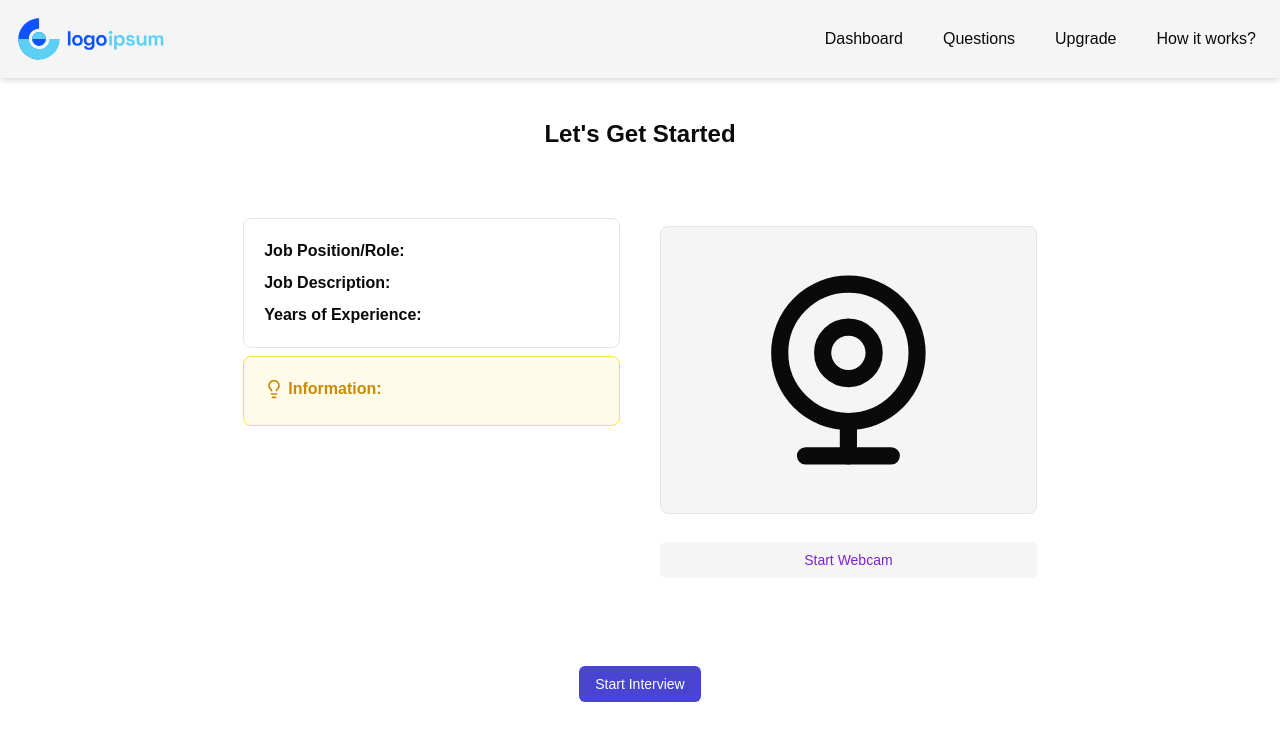
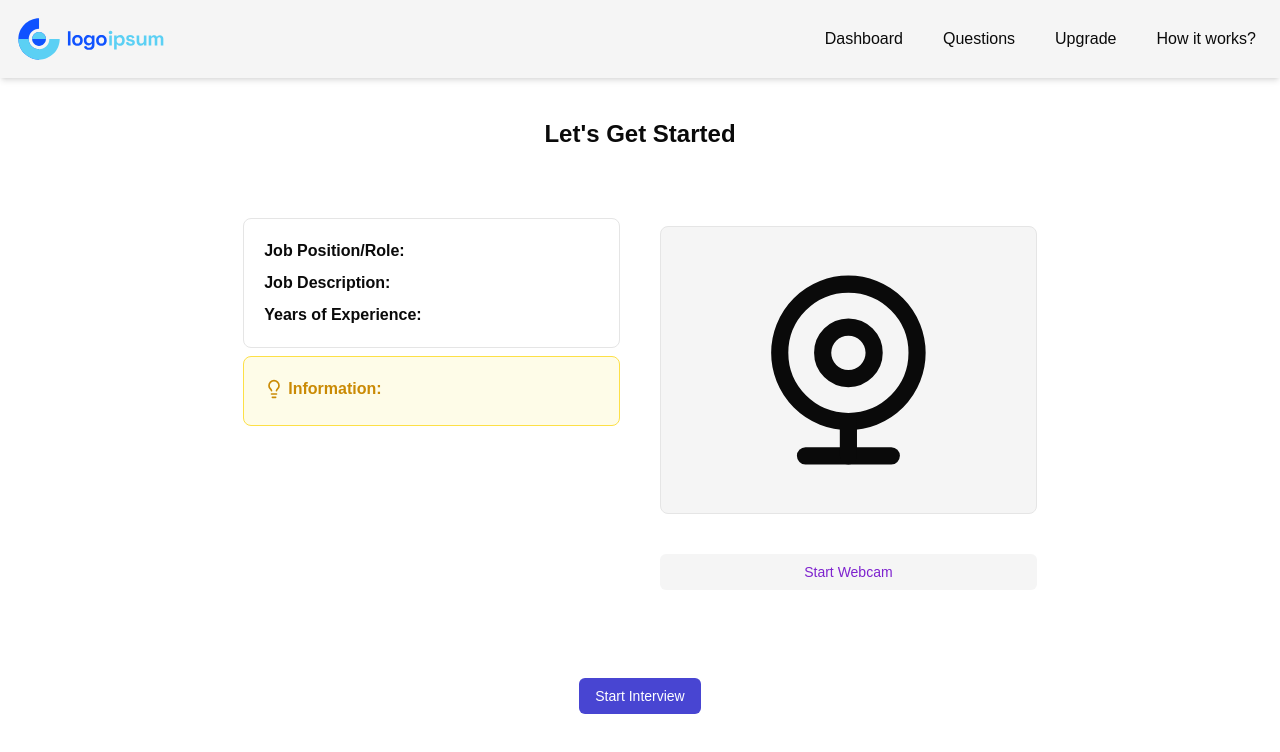
Before and after one commit to code-guru2004/AI-Intrerview, a Next.js app: page /dashboard/interview/1 in a window 1280 px wide. Shown: the top 752 px of the page. Built offline with nearby package versions, Linux system fonts and the light colour scheme; no server answers; the database is empty.

Commit message:
UI update

```diff
--- a/app/dashboard/interview/[interviewId]/page.jsx
+++ b/app/dashboard/interview/[interviewId]/page.jsx
@@ -63,7 +63,7 @@ function Interview({params}) {
                 }}/> :
                 <WebcamIcon className='h-72 w-full my-7 p-10 bg-secondary rounded-lg border'/>
             }
-            <Button className="bg-secondary text-purple-700 w-full hover:text-purple-700 hover:bg-slate-200" onClick={()=>setWebcamEnable(true)}>Start Webcam</Button>
+            <Button className="bg-secondary text-purple-700 w-full hover:text-purple-700 hover:bg-slate-200 mt-3" onClick={()=>setWebcamEnable(true)}>Start Webcam</Button>
             </div>
         </div>
 
```
